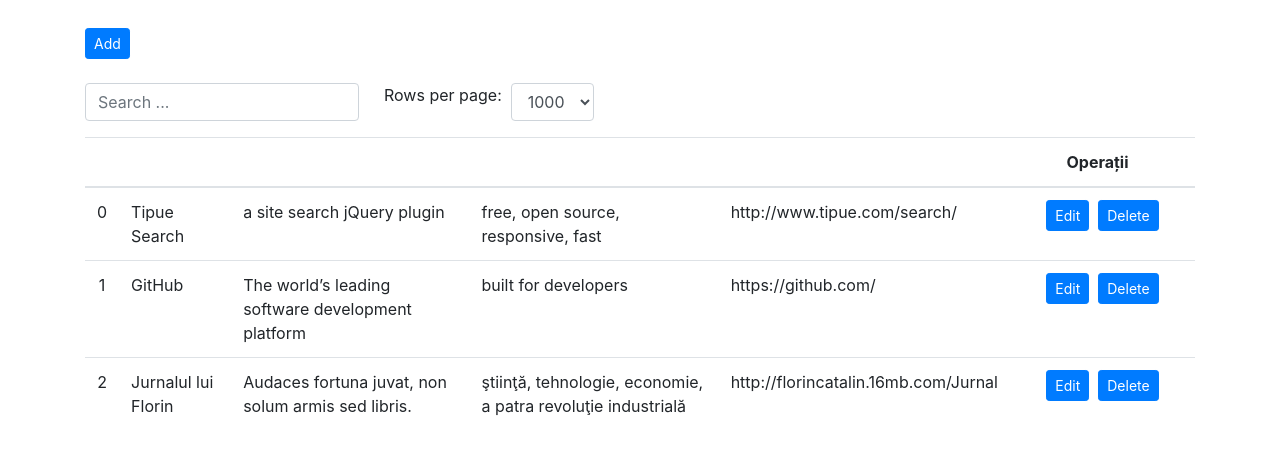
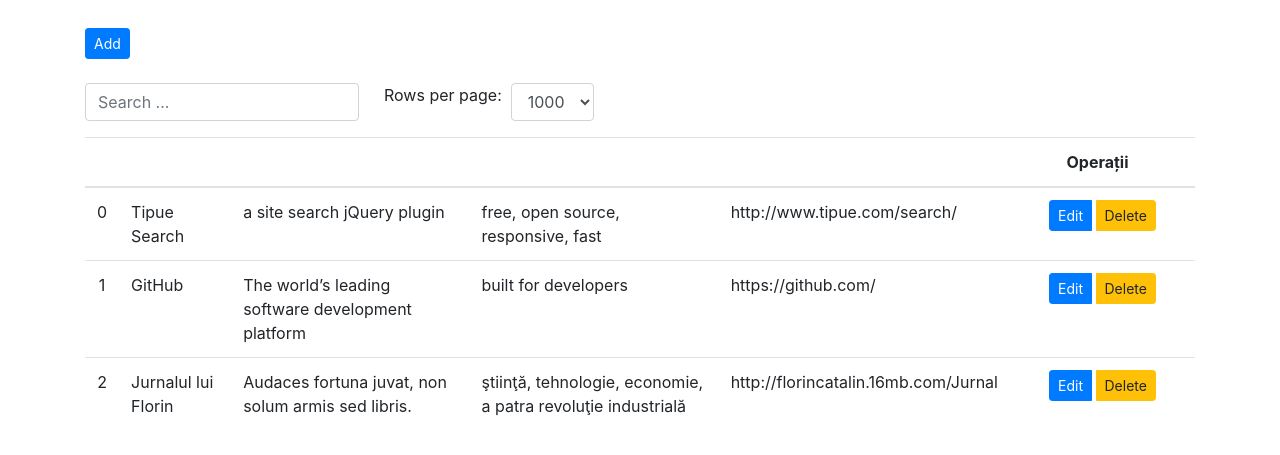
Before and after one commit to florincatalin/JSON-Editor-using-PHP-Bootstrap-4-and-BDT, a PHP site: page / in a window 1280 px wide. Shown: the part 151-606 px from the top of the page. Run offline with PHP 8.4, Linux system fonts and the light colour scheme.

Commit message:
Add files via upload

```diff
--- a/index.php
+++ b/index.php
@@ -56,8 +56,10 @@
 			<td> <?php echo $calup->tags; ?> </td>
             <td> <?php echo $calup->url; ?> </td>
 			<td style="text-align: center;">
-			<a class="btn btn-primary btn-lg btn-sm" href="edit.php?index=<?php echo $index; ?>" role="button">Edit</a>
-			<a class="btn btn-primary btn-lg btn-sm" href="delete.php?index=<?php echo $index; ?>" role="button">Delete</a>
+			<div class="btn-group btn-group-sm" role="group">
+			<a class="btn btn-primary btn-sm" href="edit.php?index=<?php echo $index; ?>" role="button">Edit</a>
+			<a class="btn btn-warning btn-sm" href="delete.php?index=<?php echo $index; ?>" role="button">Delete</a>
+			</div>
 			</td>
         </tr>
 		<?php
```
